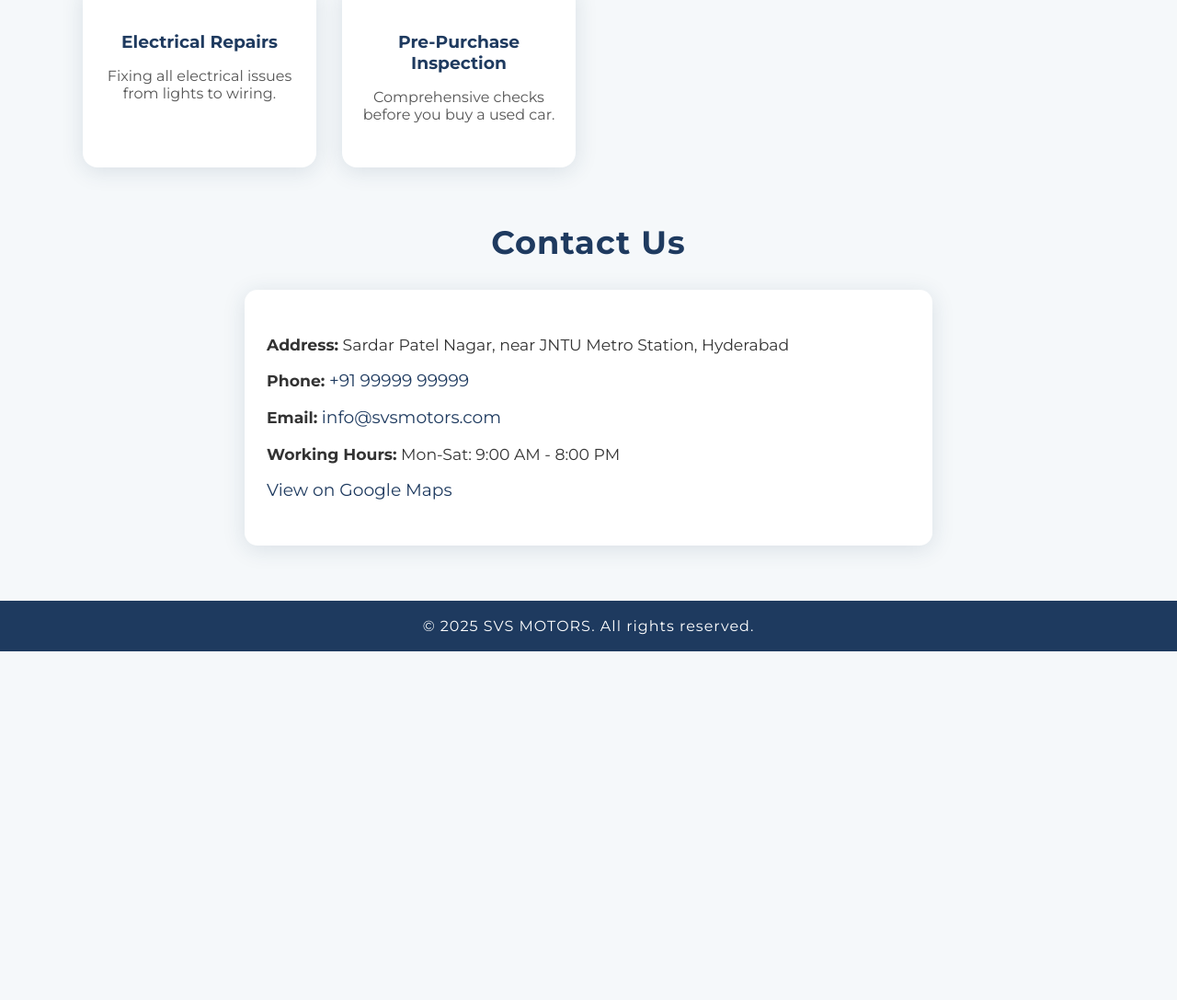
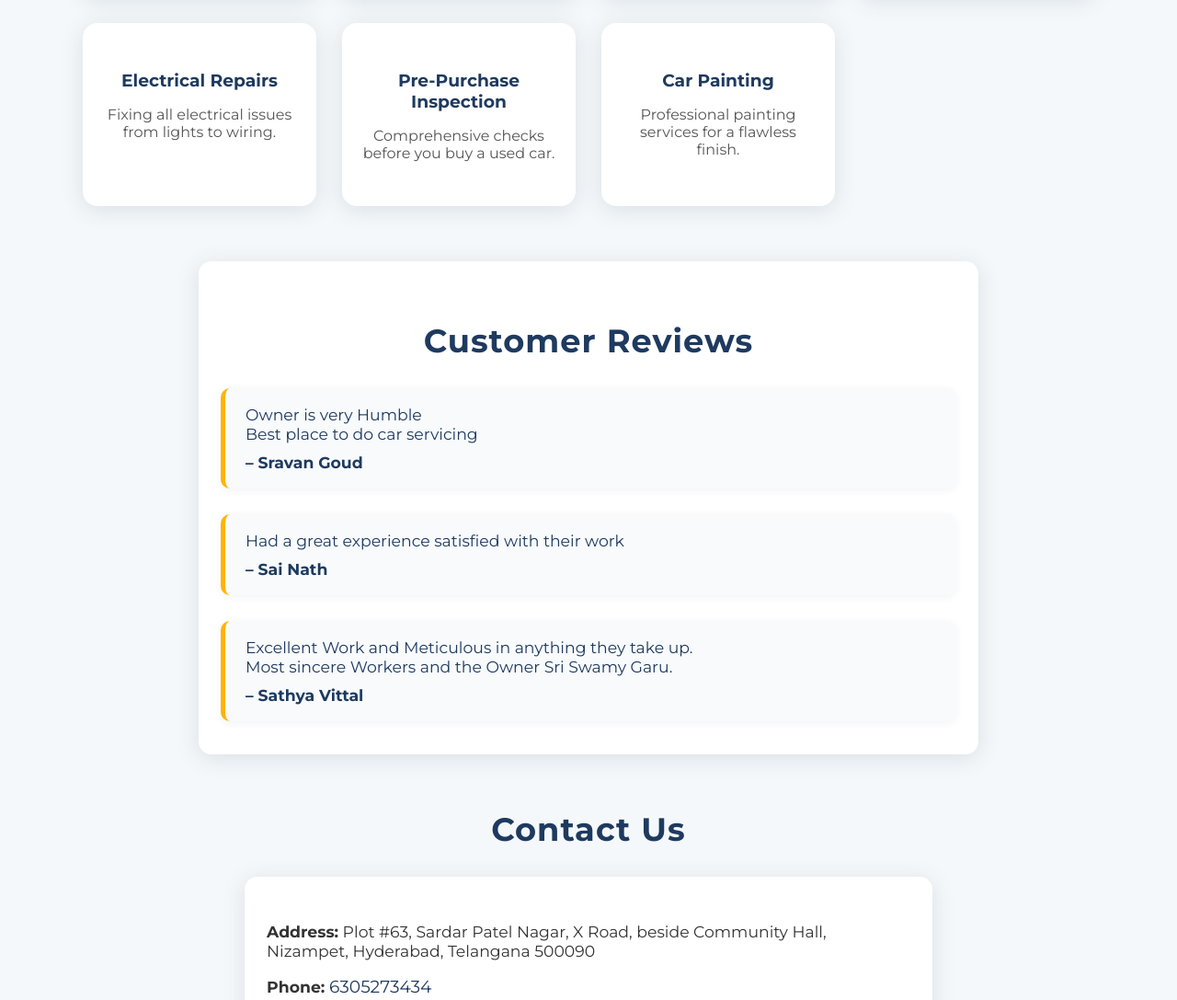
Before and after one commit to Vijayanand23251331/SVS-Motors, a plain HTML site: page Index.html in a window 1280 px wide. Shown: the part 1507-2594 px from the top of the page at 92% size. Before the commit the page ends 2215 px from the top, so only its background shows below. Drawn offline with Linux system fonts and the light colour scheme.

Commit message:
Changes added

```diff
--- a/Index.html
+++ b/Index.html
@@ -23,7 +23,6 @@
             background: var(--background);
             color: var(--primary);
         }
-        /* HERO SECTION */
         .hero {
             position: relative;
             height: 60vh;
@@ -69,7 +68,6 @@
         .hero-content .btn:hover {
             background: #ffd166;
         }
-        /* NAVIGATION */
         nav {
             width: 100%;
             background: var(--white);
@@ -102,7 +100,6 @@
         .nav-links a:hover {
             color: var(--accent);
         }
-        /* MAIN CONTENT */
         main {
             max-width: 1100px;
             margin: 40px auto 0 auto;
@@ -117,7 +114,6 @@
             font-size: 2.2em;
             letter-spacing: 1px;
         }
-        /* SERVICES */
         .services-grid {
             display: grid;
             grid-template-columns: repeat(auto-fit, minmax(230px, 1fr));
@@ -145,7 +141,34 @@
             color: #555;
             font-size: 1em;
         }
-        /* MODAL */
+        .reviews-section {
+            background: var(--white);
+            border-radius: 14px;
+            box-shadow: var(--shadow);
+            padding: 36px 24px;
+            margin: 0 auto 60px auto;
+            max-width: 800px;
+        }
+        .reviews-list {
+            display: flex;
+            flex-direction: column;
+            gap: 28px;
+        }
+        .review {
+            background: #f8fafc;
+            border-left: 5px solid var(--accent);
+            padding: 18px 22px;
+            border-radius: 10px;
+            box-shadow: 0 2px 8px rgba(30,58,95,0.06);
+            font-size: 1.08em;
+            position: relative;
+        }
+        .review .reviewer {
+            font-weight: bold;
+            color: var(--primary);
+            margin-top: 10px;
+            display: block;
+        }
         .modal-bg {
             display: none;
             position: fixed;
@@ -183,7 +206,6 @@
             from { opacity: 0; transform: translateY(30px);}
             to { opacity: 1; transform: translateY(0);}
         }
-        /* ABOUT & CONTACT */
         .about-content, .contact-content {
             max-width: 700px;
             margin: 0 auto;
@@ -207,7 +229,6 @@
         .contact-content a:hover {
             text-decoration: underline;
         }
-        /* FOOTER */
         .footer {
             background: var(--primary);
             color: var(--white);
@@ -217,12 +238,12 @@
             font-size: 1em;
             letter-spacing: 1px;
         }
-        /* RESPONSIVE */
         @media (max-width: 700px) {
             .hero-content h1 { font-size: 2.1em; }
             .nav-container { flex-direction: column; padding: 0.6em 0.5em; }
             .nav-links { margin-top: 0.7em; }
             main { margin-top: 20px; }
+            .reviews-section { padding: 22px 6px; }
         }
     </style>
 </head>
@@ -245,6 +266,7 @@
             <div class="nav-links">
                 <a href="#about">About</a>
                 <a href="#services">Services</a>
+                <a href="#reviews">Reviews</a>
                 <a href="#contact">Contact</a>
             </div>
         </div>
@@ -257,7 +279,8 @@
             <h2>About Us</h2>
             <div class="about-content">
                 <p>
-                    Welcome to <strong>SVS MOTORS</strong>! Conveniently located in Sardar Patel Nagar near JNTU Metro Station, we have proudly served the Hyderabad community for <strong>18 years</strong>. Our garage is committed to delivering honest, reliable, and high-quality car repair and maintenance services. Whether it's routine maintenance or complex repairs, our skilled team ensures your vehicle is always in top condition.
+                    Welcome to <strong>SVS MOTORS</strong>! Conveniently located at <strong>Plot #63, Sardar Patel Nagar, X Road, beside Community Hall, Nizampet, Hyderabad, Telangana 500090</strong>, we have proudly served the Hyderabad community for <strong>18 years</strong>. <br>
+                    Our garage is equipped with <strong>advanced lifts</strong> for thorough car inspections and <strong>state-of-the-art equipment</strong> for diagnostics and repairs. We also offer <strong>professional car painting</strong> services with high-quality finish. Whether it's routine maintenance or complex repairs, our skilled team ensures your vehicle is always in top condition.
                 </p>
             </div>
         </section>
@@ -306,6 +329,31 @@
                     <h3>Pre-Purchase Inspection</h3>
                     <p>Comprehensive checks before you buy a used car.</p>
                 </div>
+                <div class="service-card" onclick="showModal(10)">
+                    <h3>Car Painting</h3>
+                    <p>Professional painting services for a flawless finish.</p>
+                </div>
+            </div>
+        </section>
+
+        <!-- REVIEWS SECTION -->
+        <section id="reviews" class="reviews-section">
+            <h2>Customer Reviews</h2>
+            <div class="reviews-list">
+                <div class="review">
+                    Owner is very Humble<br>
+                    Best place to do car servicing
+                    <span class="reviewer">– Sravan Goud</span>
+                </div>
+                <div class="review">
+                    Had a great experience satisfied with their work
+                    <span class="reviewer">– Sai Nath</span>
+                </div>
+                <div class="review">
+                    Excellent Work and Meticulous in anything they take up.<br>
+                    Most sincere Workers and the Owner Sri Swamy Garu.
+                    <span class="reviewer">– Sathya Vittal</span>
+                </div>
             </div>
         </section>
 
@@ -322,12 +370,12 @@
         <section id="contact">
             <h2>Contact Us</h2>
             <div class="contact-content">
-                <p><strong>Address:</strong> Sardar Patel Nagar, near JNTU Metro Station, Hyderabad</p>
-                <p><strong>Phone:</strong> <a href="tel:+919999999999">+91 99999 99999</a></p>
+                <p><strong>Address:</strong> Plot #63, Sardar Patel Nagar, X Road, beside Community Hall, Nizampet, Hyderabad, Telangana 500090</p>
+                <p><strong>Phone:</strong> <a href="tel:+916305273434">6305273434</a></p>
                 <p><strong>Email:</strong> <a href="mailto:info@svsmotors.com">info@svsmotors.com</a></p>
                 <p><strong>Working Hours:</strong> Mon-Sat: 9:00 AM - 8:00 PM</p>
                 <p>
-                    <a href="https://goo.gl/maps/your-map-link" target="_blank">View on Google Maps</a>
+                    <a href="https://www.google.com/maps/place/Plot+%2363,+Sardar+Patel+Nagar,+X+Road,+beside+Community+Hall,+Nizampet,+Hyderabad,+Telangana+500090" target="_blank">View on Google Maps</a>
                 </p>
             </div>
         </section>
@@ -379,6 +427,10 @@
             {
                 title: "Pre-Purchase Inspection",
                 desc: "Buying a used car? Let our experts inspect it for hidden issues, so you can purchase with confidence."
+            },
+            {
+                title: "Car Painting",
+                desc: "We offer professional car painting services using advanced spraying and color-matching technology. Whether you need a touch-up or a full repaint, our team delivers a flawless finish with high-quality paints and attention to detail."
             }
         ];
         function showModal(idx) {
```
